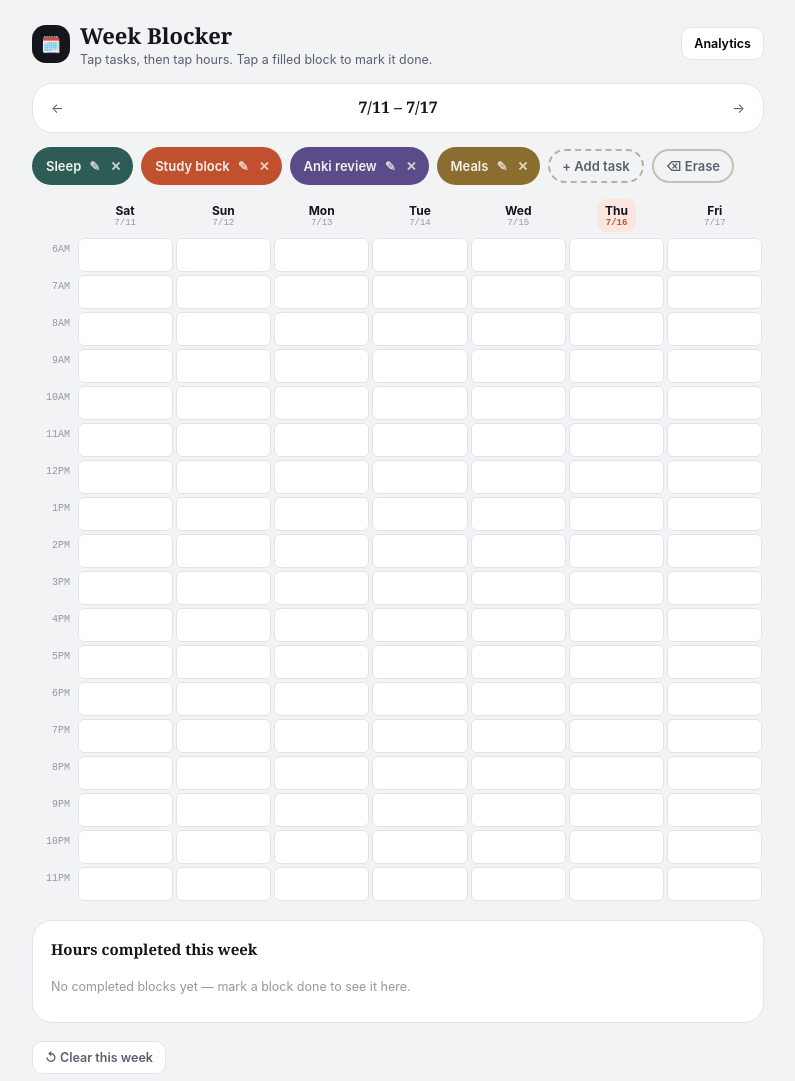
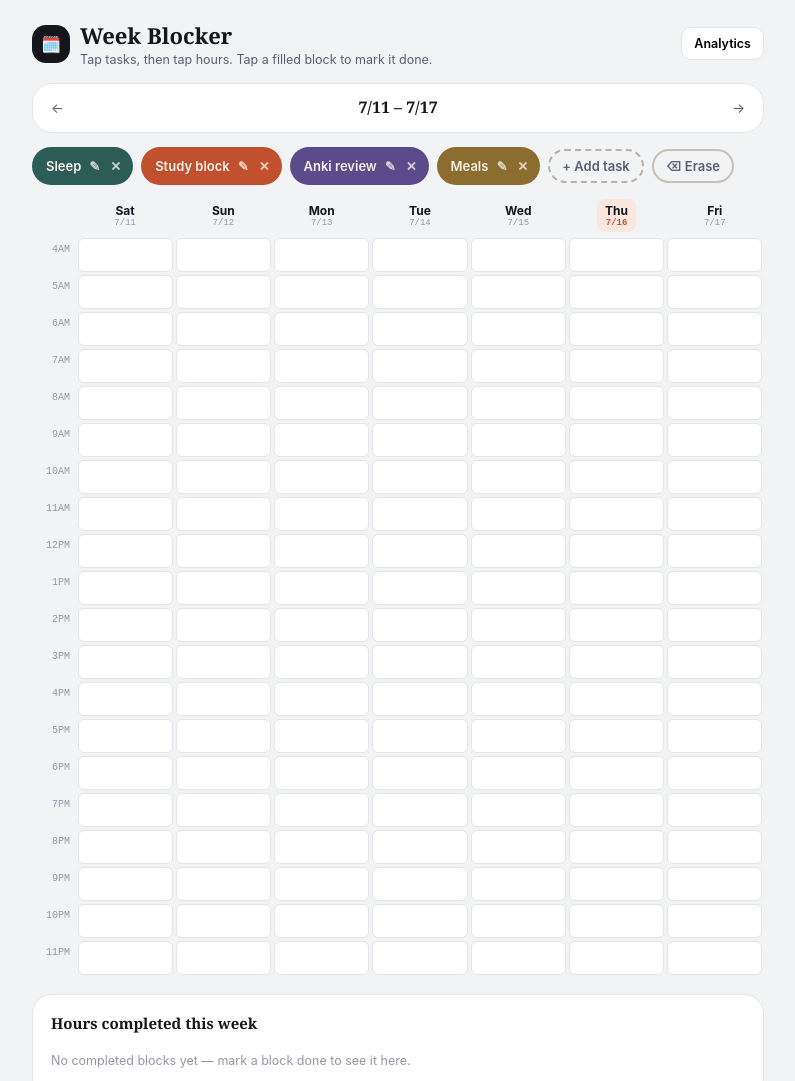
Before and after one commit to Rahma-55/Go, a plain HTML site: page index.html in a window 1280 px wide. Shown: the top 1081 px of the page, without its empty margins (242-1037 px from the left). Drawn offline with Linux system fonts and the light colour scheme.

Commit message:
Update index.html

```diff
--- a/index.html
+++ b/index.html
@@ -46,7 +46,7 @@
 (function(){
   "use strict";
   const DAY_LABELS = ["Sat","Sun","Mon","Tue","Wed","Thu","Fri"];
-  const START_HOUR = 6, END_HOUR = 24;
+  const START_HOUR = 4, END_HOUR = 24;
   const HOURS = Array.from({length:END_HOUR-START_HOUR},(_,i)=>START_HOUR+i);
   const PALETTE = [
     {bg:"#2D5C56",text:"#F4F1EA"},{bg:"#C1502E",text:"#F4F1EA"},{bg:"#5B4B8A",text:"#F4F1EA"},
```
